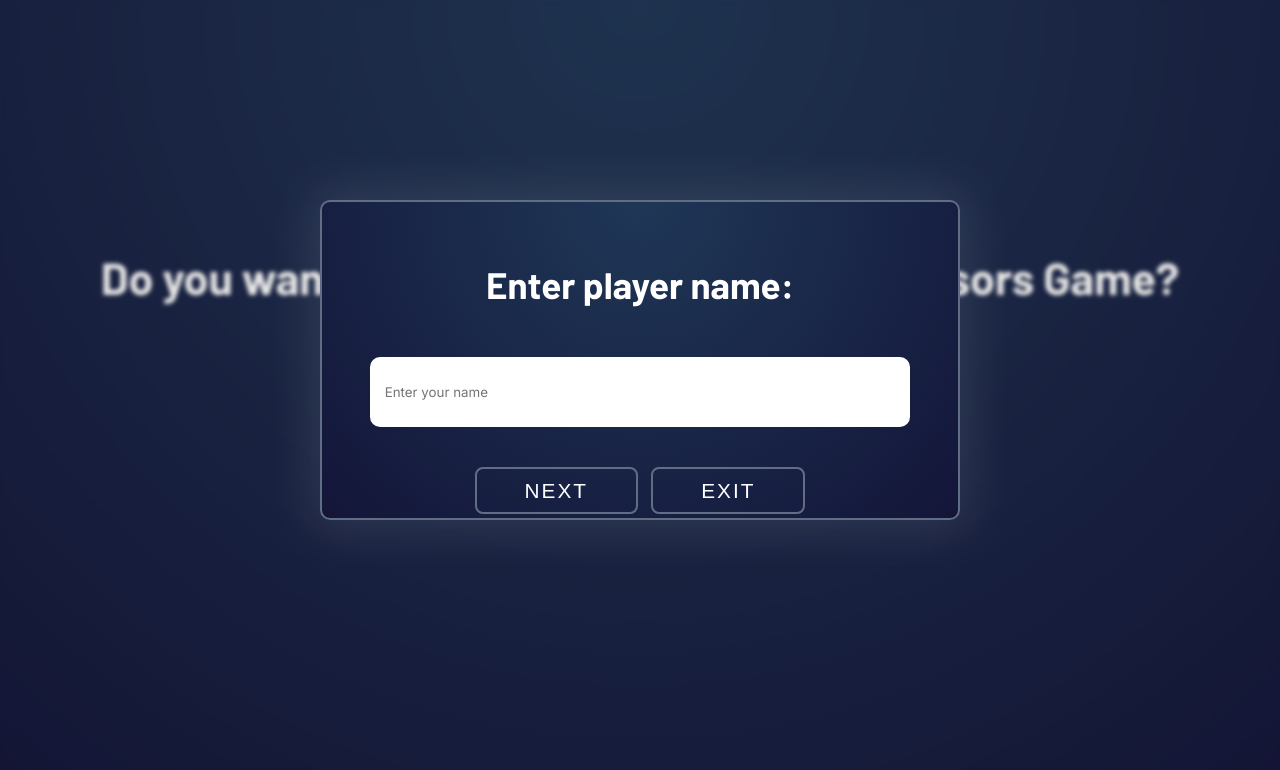
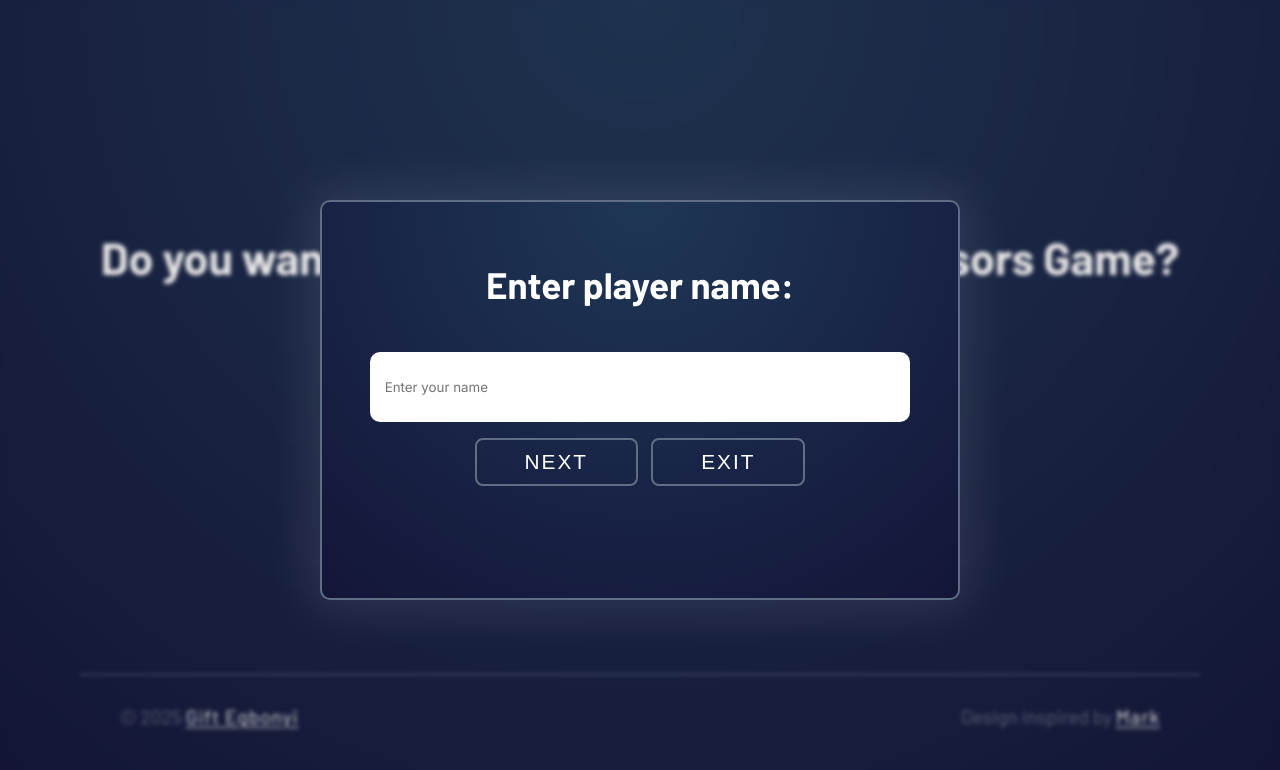
Before and after one commit to GiftinTech/RPS-Game, a plain HTML site: page index.html in a window 1280 px wide. Both pictures are taken after a click on the button "PLAY". Drawn offline with Linux system fonts and the light colour scheme.

Commit message:
Add current year to footer, adjust footer margin top for large

```diff
--- a/index.html
+++ b/index.html
@@ -42,7 +42,7 @@
         </dialog>
 
         <footer>
-            <div>&copy; 2025 <a href="https://giftegbonyi.vercel.app/" target="_blank">Gift Egbonyi</a></div>
+            <div>&copy; <span class="js-current-year"></span> <a href="https://giftegbonyi.vercel.app/" target="_blank">Gift Egbonyi</a></div>
             <div>Design inspired by <a href="https://markteekman.github.io/rock-paper-scissors-game/" target="_blank">Mark</a></div>
         </footer>
     </section>
--- a/main.js
+++ b/main.js
@@ -20,6 +20,7 @@ const thanksMessage = document.querySelector('.thanks-message-dialog')
 const thanksMessageCloseBtn = document.getElementById('second-close-modal')
 const playAgainBtn = document.querySelector('.play-again-btn')
 const totalScore = document.querySelector('.score-value')
+const currentYear = document.querySelector('.js-current-year')
 //console.log(thanksMessageCloseBtn)
 
 // Play button functionality
@@ -49,6 +50,9 @@ document.addEventListener("DOMContentLoaded", () => {
         dialog.showModal(); // Show modal
         localStorage.removeItem("showExitMessage"); // Clear flag after showing
     }
+
+    const getCurrentYear = new Date().getFullYear()
+    currentYear.textContent = getCurrentYear
 });
 
 const exitGameBtn = () => exitGame()
--- a/style.css
+++ b/style.css
@@ -812,7 +812,7 @@ path {
     }
 
     footer {
-        margin-top: 230px;
+        margin-top: 100px;
         padding-top: 30px;
         font-size: 1rem;
     }
@@ -942,7 +942,7 @@ path {
 
 @media (min-width: 820px) {
     footer {
-        margin-top: 150px;
+        margin-top: 200px;
     }
 
     .RPS-lists {
@@ -988,11 +988,16 @@ path {
     .svg-container {
         margin-bottom: 180px;
     }
+
+     footer {
+        margin-top: 130px;
+    }
 }
 
 @media (min-width: 1024px) {
     .home-section {
         padding: 0 3rem;
+        margin-top: 100px;
     }
 
     .home-section h1 {
@@ -1006,17 +1011,17 @@ path {
     }
 
     footer {
-        margin-top: 0;
+        margin-top: -30px!important;
     }
 
     .message-dialog, .player-input-dialog, .thanks-message-dialog {
         margin-top: 200px;
             max-width: 50%;
-            height: 40%;
+            height: 50%;
     }
 
     .player-input-dialog input {
-        margin: 1.3rem 0 2.5rem;
+        margin: 1rem 0;
         height: 70px;
     }
 
@@ -1130,4 +1135,14 @@ path {
     }
 }
 
+@media (min-width: 1280px) {
+    .home-section {
+        margin-top: 180px;
+    }
+
+    .home-section .header-btn {
+        margin-bottom: 100px;
+    }
+}
+
 /* Fixed the remaining media query */
```
